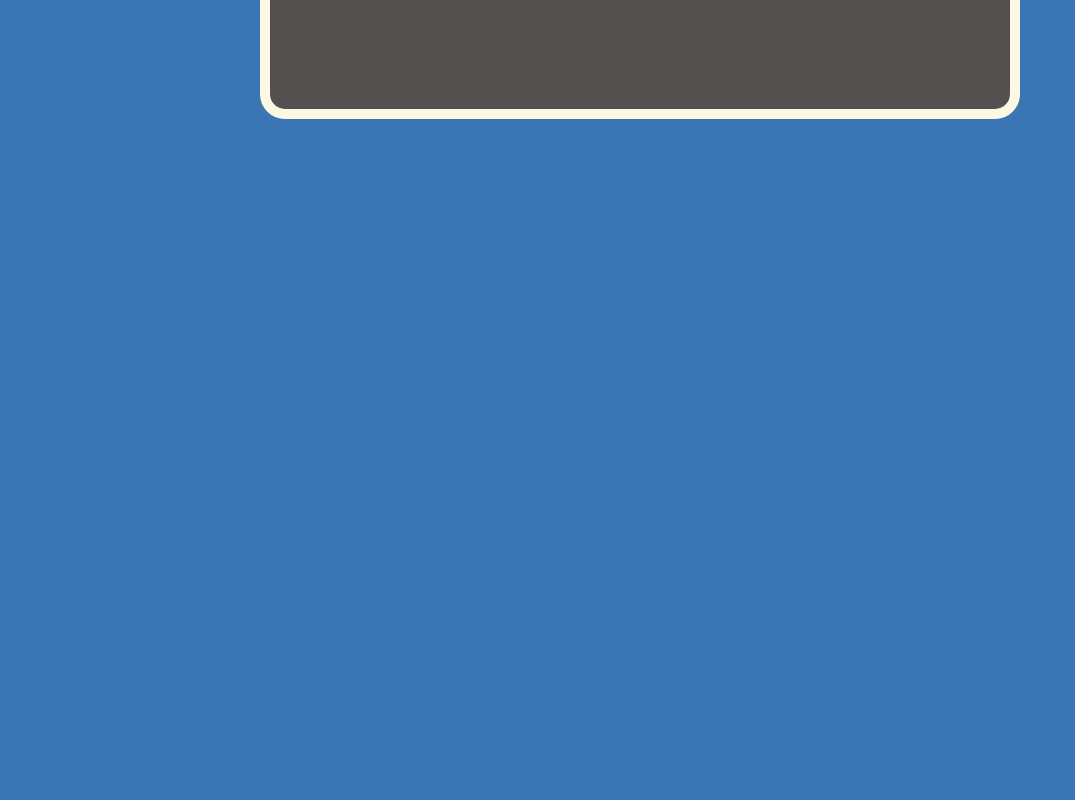
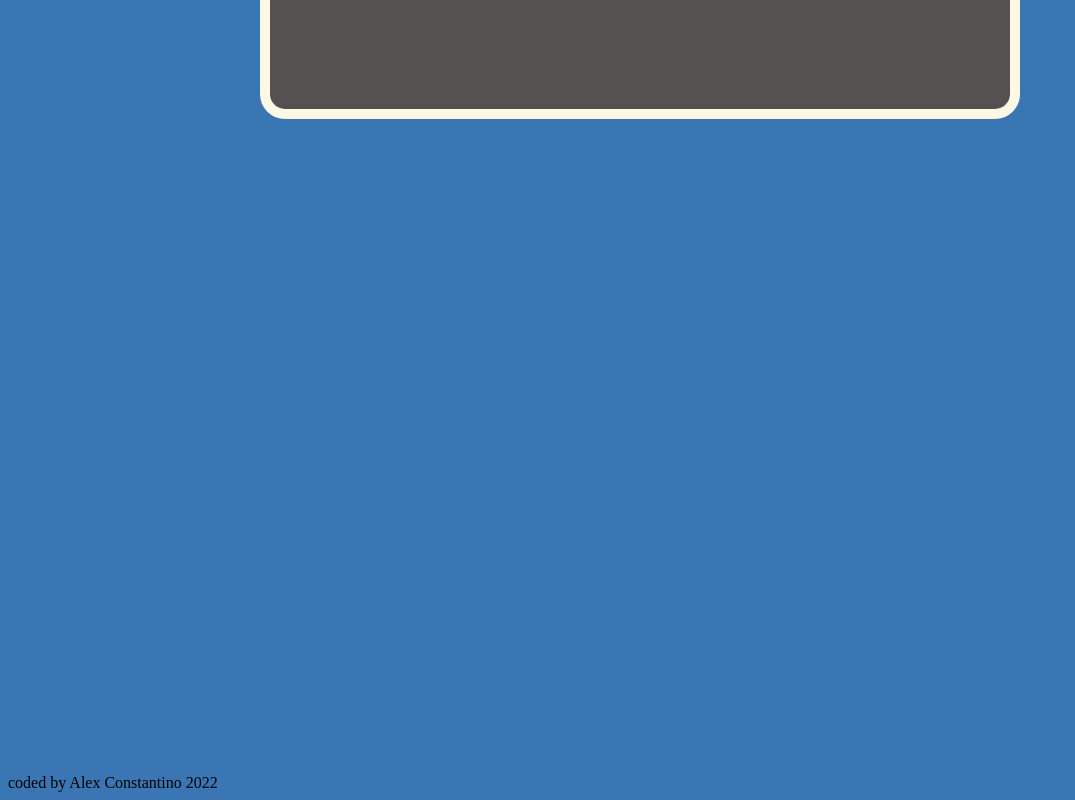
Before and after one commit to aconstant31/random_quote_generator, a plain HTML site: page index.html in a window 1280 px wide. Shown: the part 349-1149 px from the top of the page, without its empty margins (0-1075 px from the left). Before the commit the page ends 1123 px from the top, so only its background shows below. Drawn offline with Linux system fonts and the light colour scheme; no server answers.

Commit message:
added footer

```diff
--- a/index.html
+++ b/index.html
@@ -17,6 +17,7 @@
     <div id="author">
 
     </div>
+    <footer>coded by Alex Constantino 2022</footer>
     <script src="app.js"></script>
 </body>
 </html>
```
